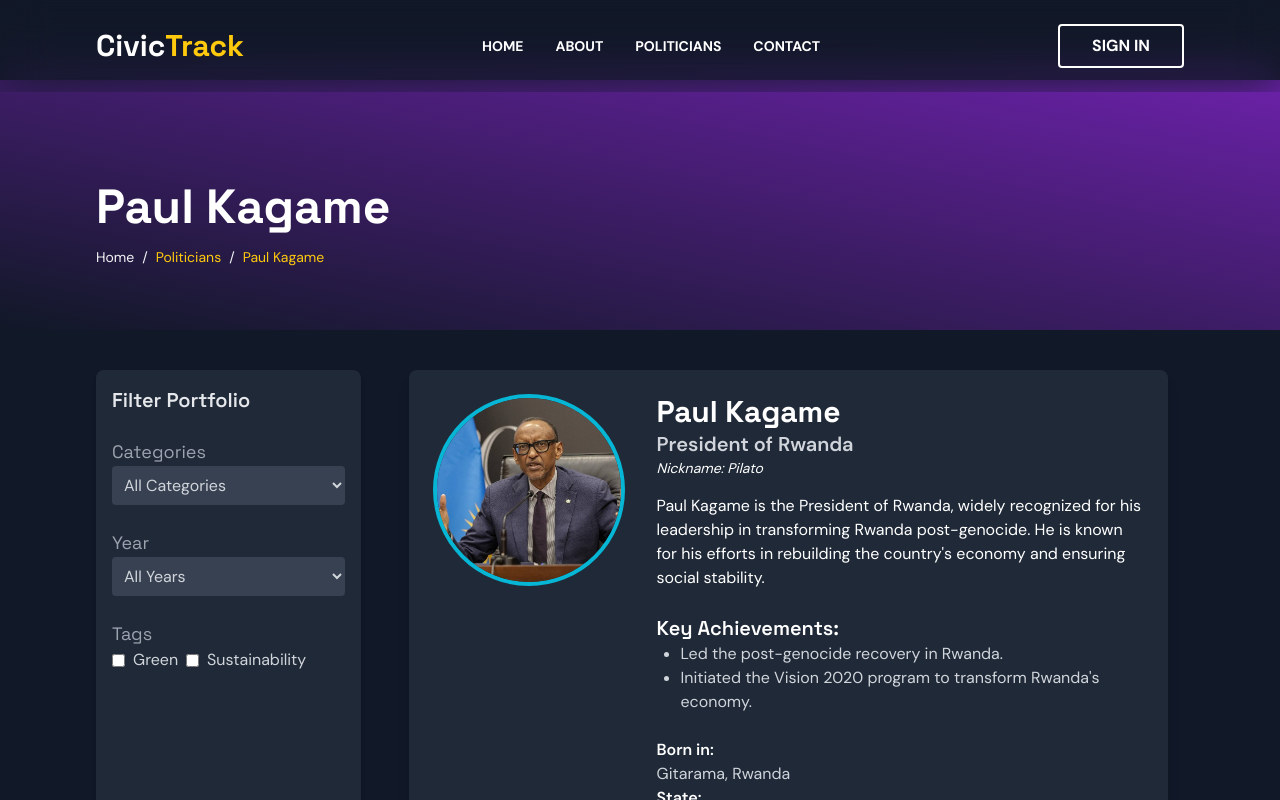
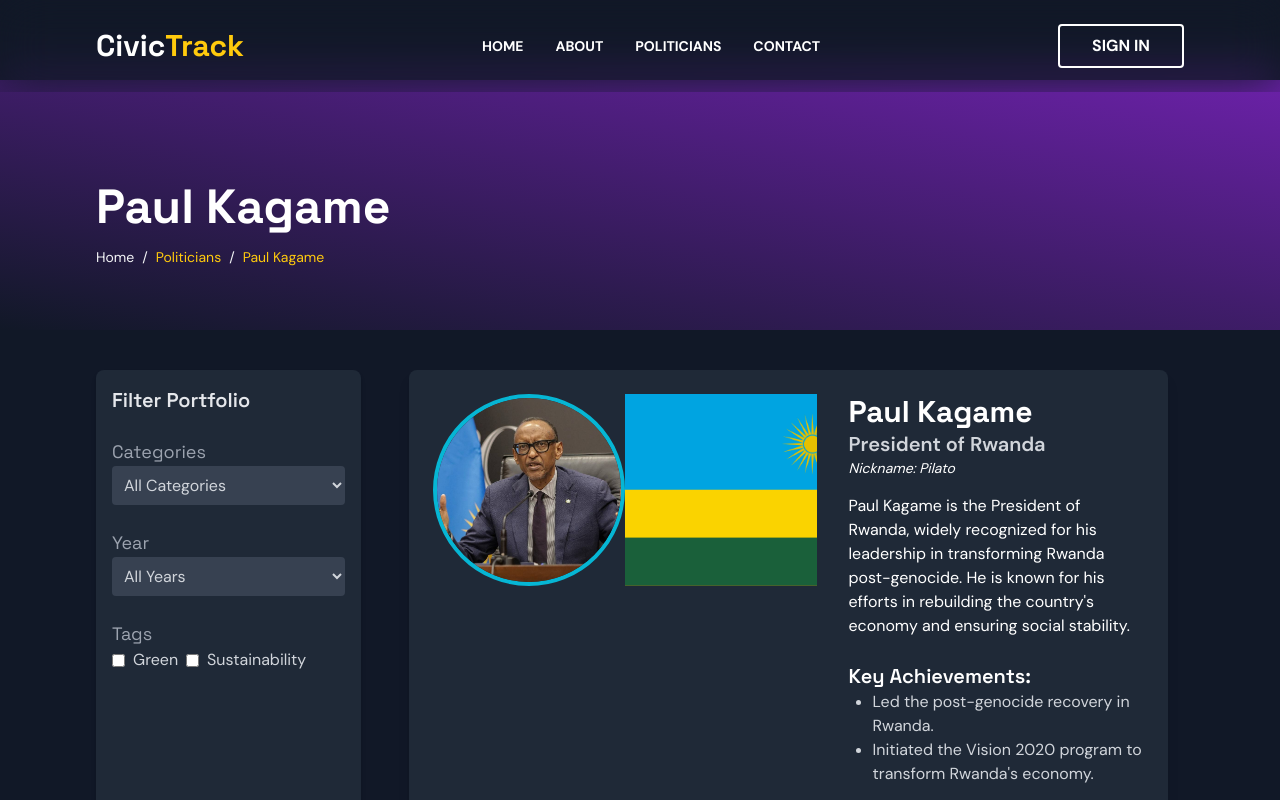
Before and after one commit to CodeGallantX/CivicTrack, a Next.js app: page /politicians/portfolio/1 in a window 1280 px wide. Shown: the top 800 px of the page. Built offline with nearby package versions, Linux system fonts and the light colour scheme.

Commit message:
Update Profile.js

```diff
--- a/app/components/Profile.js
+++ b/app/components/Profile.js
@@ -13,6 +13,11 @@ const PoliticianProfile = ({ politician }) => {
               src={politician.photo}
               alt={politician.name}
               className="w-32 h-32 md:w-48 md:h-48 object-cover object-center rounded-full border-4 border-cyan-500 mb-4 md:mb-0"
+            />
+            <img
+              src={politician.flag}
+              alt={politician.country}
+              className="w-32 h-32 md:w-48 md:h-48 object-cover object-center float-none lg:float-right mb-4 md:mb-0"
             />
 
             <div className="text-white md:ml-8">
```
